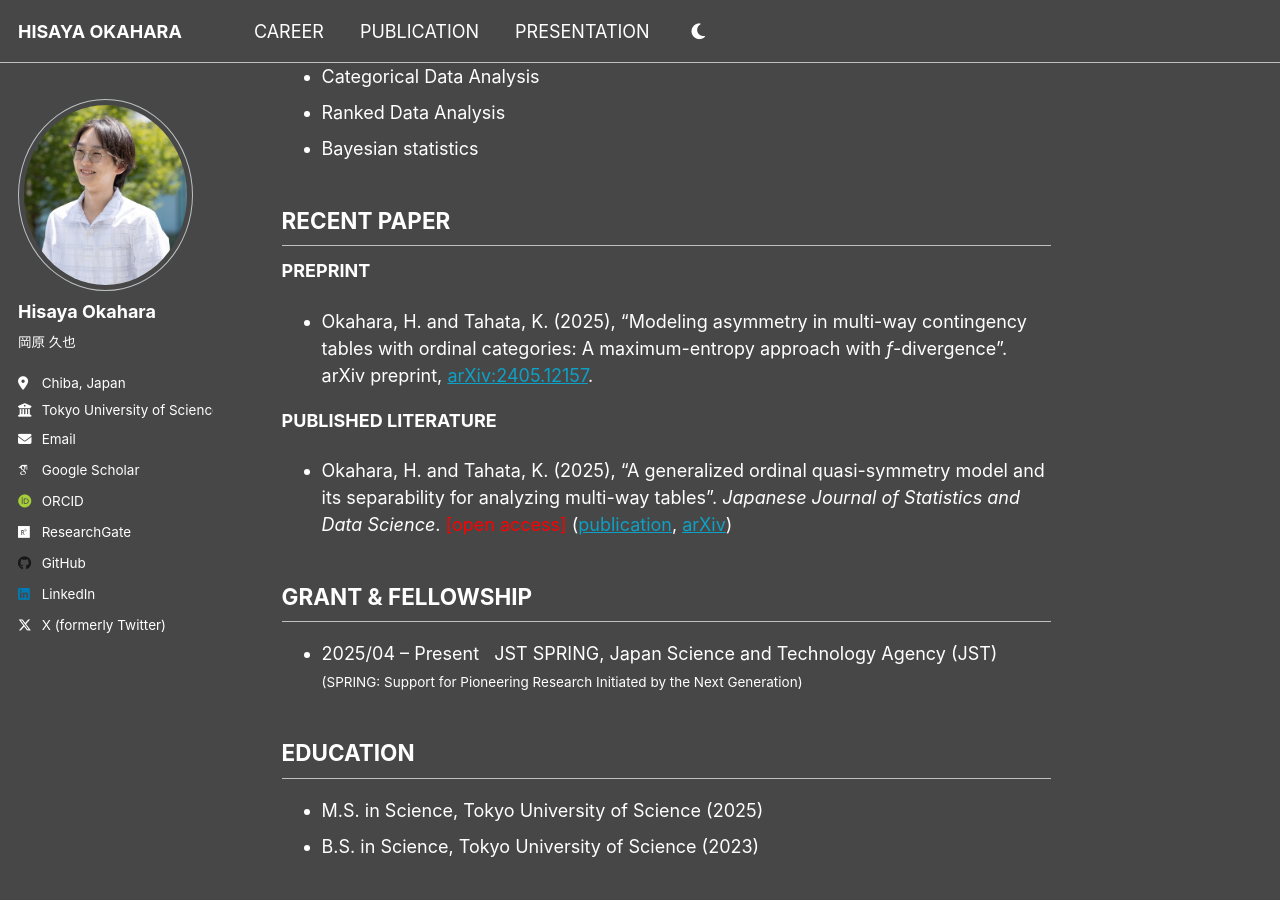
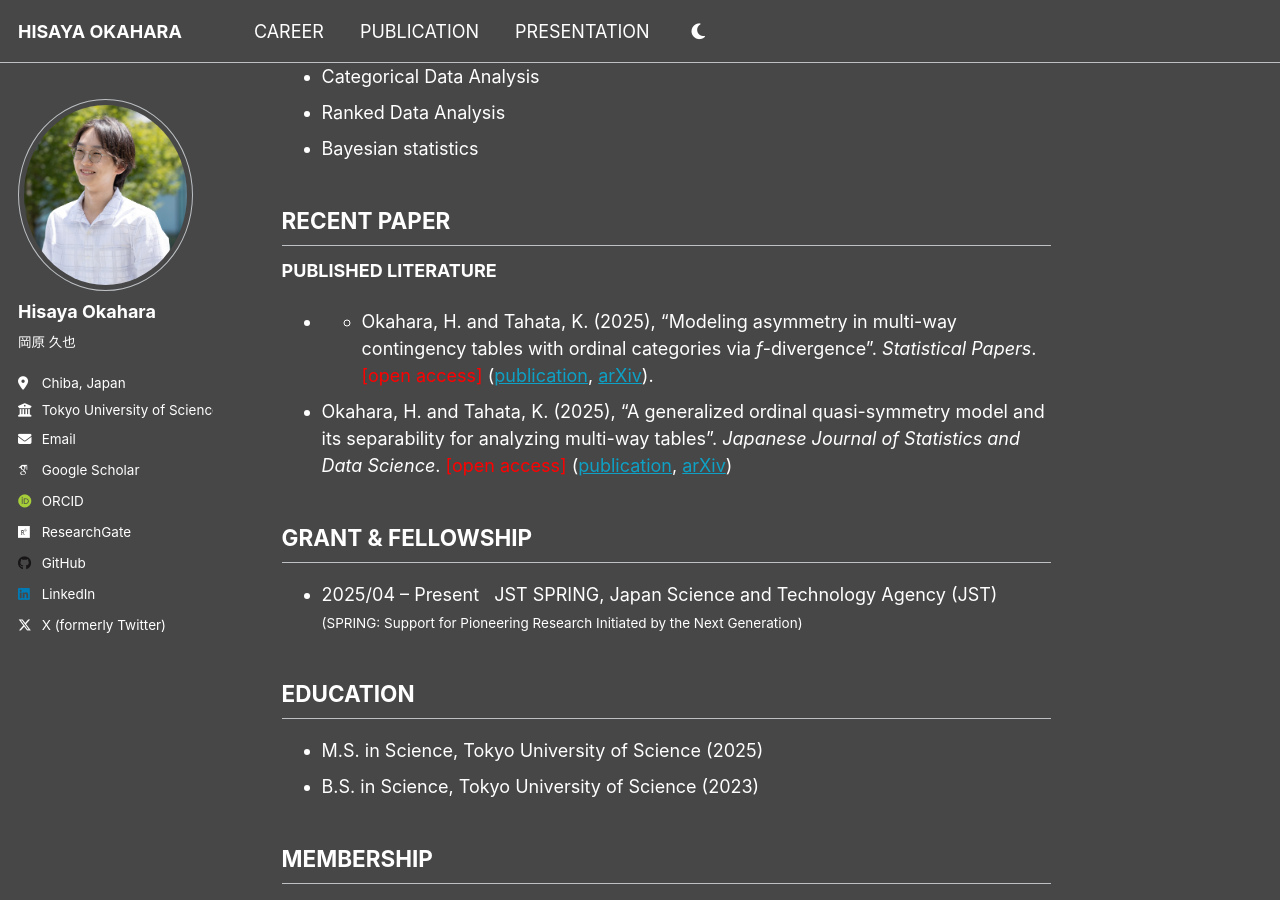
Before and after one commit to h-okahara/h-okahara.github.io, a Jekyll site: the page built from _pages/about.md, in a window 1280 px wide and 900 px high, scrolled down 311 px. Built offline with Jekyll 4.4.1, drawn with Linux system fonts in a browser that asks for light colours; some web fonts are replaced.

Commit message:
Update about.md

```diff
--- a/_pages/about.md
+++ b/_pages/about.md
@@ -23,10 +23,8 @@ I'm a Ph.D. student in the [Tahata Lab](https://tahata-lab.is.noda.tus.ac.jp/) a
 
 ## RECENT PAPER
 
-**PREPRINT**
-- Okahara, H. and Tahata, K. (2025), "Modeling asymmetry in multi-way contingency tables with ordinal categories: A maximum-entropy approach with *f*-divergence". arXiv preprint, [arXiv:2405.12157](https://arxiv.org/abs/2405.12157).
-
 **PUBLISHED LITERATURE**
+- - Okahara, H. and Tahata, K. (2025), "Modeling asymmetry in multi-way contingency tables with ordinal categories via *f*-divergence". *Statistical Papers*. <span style="color: red;">[open access]</span> ([publication](https://link.springer.com/article/10.1007/s42081-024-00289-4), [arXiv](https://arxiv.org/abs/2405.04193)).
 - Okahara, H. and Tahata, K. (2025), "A generalized ordinal quasi-symmetry model and its separability for analyzing multi-way tables". *Japanese Journal of Statistics and Data Science*. <span style="color: red;">[open access]</span> ([publication](https://link.springer.com/article/10.1007/s42081-024-00289-4), [arXiv](https://arxiv.org/abs/2405.04193))
 
 
```
